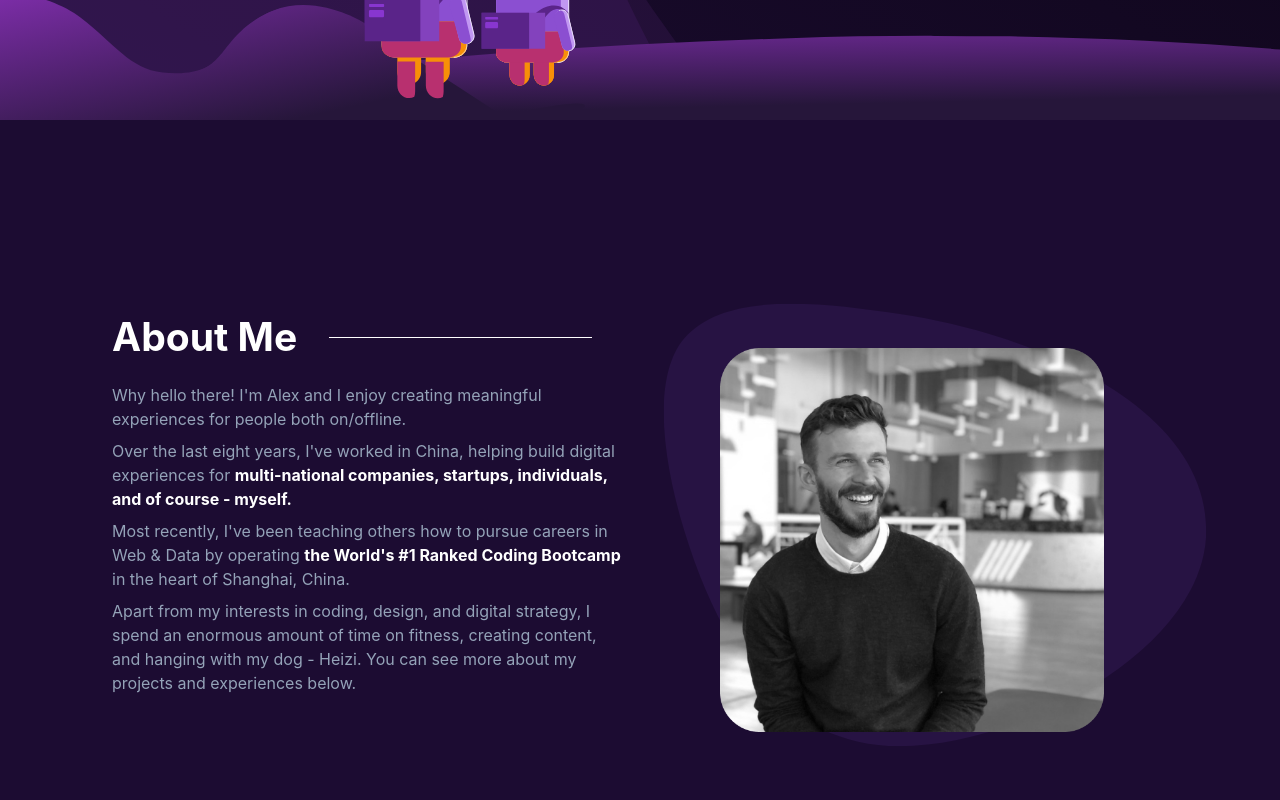
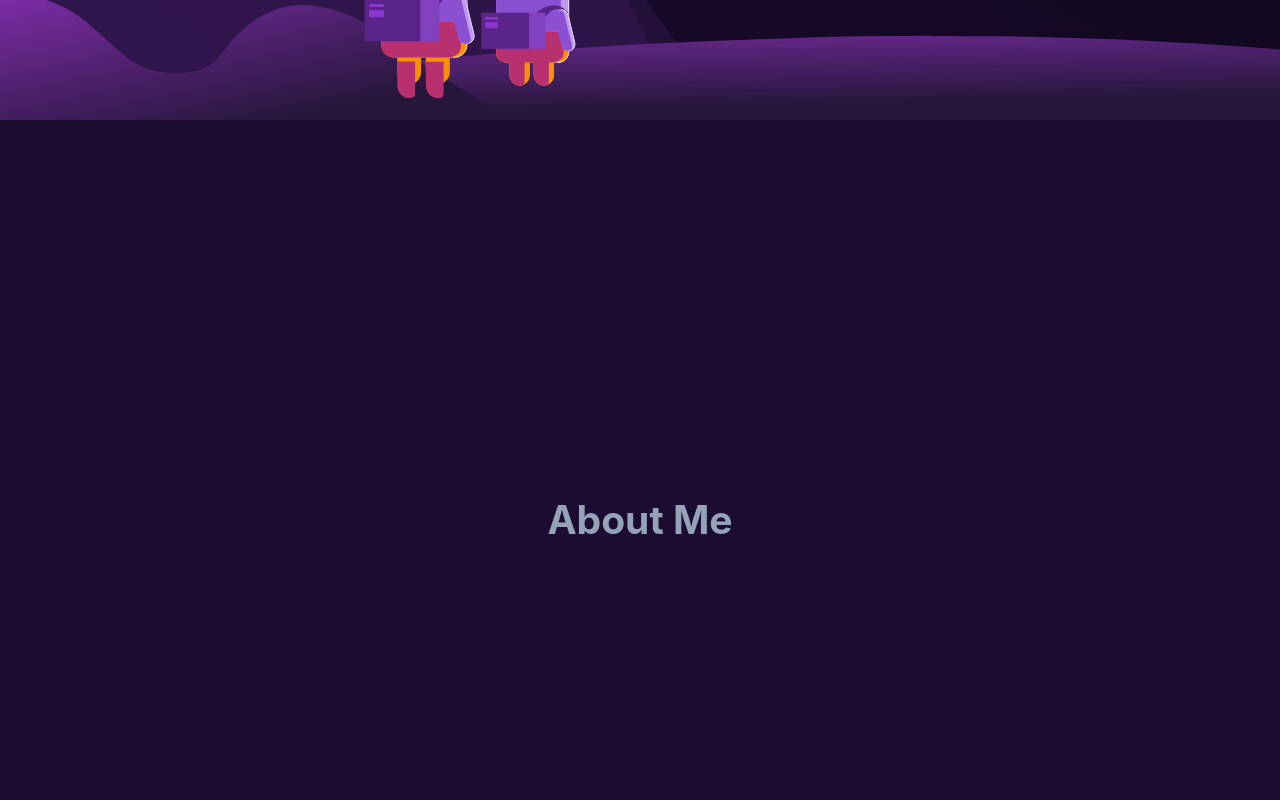
Before and after one commit to smithavt14/next-portfolio-site, a Next.js app: page / in a window 1280 px wide. Shown: the part 680-1480 px from the top of the page. Built offline with nearby package versions, Linux system fonts and the light colour scheme.

Commit message:
Add animation to about, add link to work in about

```diff
--- a/components/About.js
+++ b/components/About.js
@@ -1,33 +1,58 @@
+/* eslint-disable @next/next/no-img-element */
 /* eslint-disable jsx-a11y/alt-text */
-import Image from 'next/image'
-import Headshot from '../public/images/headshot.png'
-import AboutSVG from './AboutSVG'
 
-const About = () => {
+import { FaArrowDown } from 'react-icons/fa';
+
+const Headline = ({toggleAboutContent}) => {
   return (
-    <section id="about" className="snap-center min-h-screen flex items-center overflow-hidden py-40">
-      <div className="mx-auto max-w-screen-xl justify-between relative lg:flex md:px-12 lg:px-24 xl:p48">
-        <div className="mx-4 w-100 lg:w-1/2">
-          <div className="flex items-center justify-between">
-            <h3 className="text-4xl font-bold text-black dark:text-white">About Me</h3>
-            <div className="mx-8 grow h-px  bg-black dark:bg-white"></div>
-          </div>
-          <div className="mt-4 text-black dark:text-slate-400">
-            <p className="mb-2">Why hello there! I&apos;m Alex and I enjoy creating meaningful experiences for people both on/offline.</p>
+    <div onClick={toggleAboutContent} className="group transition p-14 cursor-pointer">
+      <h3 className="
+      transition-all text-4xl font-bold relative text-slate-400 text-center bottom-0
+      group-hover:bottom-1  group-hover:text-black dark:group-hover:text-white">About Me</h3>
+    </div>
+  )
+}
 
-            <p className="mb-2">Over the last eight years, I&apos;ve worked in China, helping build digital experiences for <strong className="text-deepPurple dark:text-white">multi-national companies, startups, individuals, and of course - myself.</strong></p>
+const Content = () => {
 
-            <p className="mb-2">Most recently, I&apos;ve been teaching others how to pursue careers in Web & Data by operating <a className="text-deepPurple dark:text-white font-bold" href="https://www.lewagon.com/shanghai" target="_blank" rel="noreferrer">the World&apos;s #1 Ranked Coding Bootcamp</a> in the heart of Shanghai, China.</p>
+  const endAnimation = (event) => {
+    event.target.classList.remove('opacity-0')
+    event.target.classList.add('opacity-100')
+  }
 
-            <p className="mb-2">Apart from my interests in coding, design, and digital strategy, I spend an enormous amount of time on fitness, creating content, and hanging with my dog - Heizi. You can see more about my projects and experiences below.</p>
-          </div>
+  return (
+    <div className="lg:flex justify-between relative" onAnimationEnd={(event) => endAnimation(event)}>
+      <div className="mx-4 w-100 lg:w-7/12 shrink-0">
+        <div className="flex items-center justify-between opacity-0 animate-fadeUp" style={{animationDelay: '0s'}}>
+          <h3 className="text-4xl font-bold text-black dark:text-white relative">About Me</h3>
+          <div className="mx-8 grow h-px  bg-black dark:bg-white"></div>
         </div>
-        <div className="mx-4 mt-20 flex justify-center items-center lg:mt-10 lg:w-1/2">
-          <div className="w-10/12 h-96 relative z-10">
-            <Image src={Headshot} layout="fill" objectFit="contain" />
-          </div>
+        <div className="mt-4 text-black dark:text-slate-400 opacity-0 animate-fadeUp" style={{animationDelay: '200ms'}}>
+          <p className="mb-2">Why hello there! I&apos;m Alex and I enjoy creating meaningful experiences for people both on/offline.</p>
+          <p className="mb-2">Over the last eight years, I&apos; ve worked in China, helping build digital experiences for <strong className=" dark:text-white">multi-national companies, startups, individuals, and of course - myself.</strong></p>
+          <p className="mb-2">Most recently, I&apos; ve been teaching others how to pursue careers in Web & Data by operating <a className=" dark:text-white font-bold" href="https://www.lewagon.com/shanghai" target="_blank" rel="noreferrer">the World&apos;s #1 Ranked Coding Bootcamp</a> in the heart of Shanghai, China.</p>
+          <p className="mb-2">Apart from my interests in coding, design, and digital strategy, I spend an enormous amount of time on fitness, creating content, and hanging with my dog - Heizi. </p>
+          <a href="#work" className="group flex mt-10">
+            <p className=" dark:text-white font-bold">You can see more about my projects and experiences below.</p>
+            <FaArrowDown className="
+            transition-all fill-midnight dark:fill-white opacity-0 ml-4 bottom-0
+            group-hover:opacity-100 group-hover:animate-bounce"/>
+          </a>
         </div>
-        <AboutSVG />
+      </div>
+      <div className="mx-4 h-full flex grow-0 justify-center items-center opacity-0 animate-fadeUp" style={{animationDelay: '400ms'}}>
+        <img className="object-cover rounded-2xl h-full" src="images/headshot.png" alt="Profile Pic" />
+      </div>
+    </div>
+  )
+}
+
+const About = ({aboutContent, toggleAboutContent}) => {
+  return (
+    <section id="about" className="snap-start z-100 h-screen flex items-center overflow-hidden py-40">
+      <div className="mx-auto max-w-screen-xl justify-between relative lg:flex md:px-12 lg:px-24 xl:px-48">
+      { !aboutContent && <Headline toggleAboutContent={toggleAboutContent} />}
+      { aboutContent && <Content />}
       </div>
     </section>
    );
--- a/components/AboutSVG.js
+++ /dev/null
@@ -1,9 +0,0 @@
-const AboutSVG = () => {
-  return (
-    <svg className="z-0 fill-deepPurple/10 absolute scale-125 inset-x-0 bottom-0 lg:inset-auto lg:inset-y-10 lg:right-32" width="434" height="354" viewBox="0 0 434 354" xmlns="http://www.w3.org/2000/svg">
-      <path d="M434 181.115C434 276.597 284.041 354 188.792 354C93.5421 354 44.2893 272.39 16.327 181.115C-1.1995 123.905 -9.31059 58.042 16.327 27.8668C47.9609 -9.36602 121.758 -1.85673 188.792 8.22993C304.568 25.6509 434 85.6332 434 181.115Z"/>
-    </svg>
-   );
-}
-
-export default AboutSVG;
--- a/components/Hero.js
+++ b/components/Hero.js
@@ -15,7 +15,7 @@ import { FaArrowDown } from 'react-icons/fa';
 
 const Hero = ({darkMode}) => {
   return (
-    <section className={`overflow-hidden snap-center flex flex-col justify-center min-h-screen box-border bg-gradient-to-tr text-midnight dark:text-white  ${darkMode ? "from-midnight to-deepnight" : "from-sky-100 to-sky-300"}`}>
+    <section className={`overflow-hidden flex flex-col justify-center min-h-screen box-border bg-gradient-to-tr text-midnight dark:text-white  ${darkMode ? "from-midnight to-deepnight" : "from-sky-100 to-sky-300"}`}>
       <div className="w-full mb-80 z-20 mx-auto px-6 max-w-screen-xl sm:mb-40 md:px-12 lg:px-24 xl:p48">
         <p className="my-5 text-base">Hi, my name is </p>
 
--- a/components/Navbar.js
+++ b/components/Navbar.js
@@ -1,5 +1,3 @@
-import { useState } from 'react';
-
 import { BsMoonFill } from 'react-icons/bs';
 import { BsFillSunFill } from "react-icons/bs";
 
--- /dev/null
+++ b/components/Work.js
@@ -0,0 +1,11 @@
+const Work = () => {
+  return (
+    <section id="work" className="snap-start z-20 h-screen flex items-center overflow-hidden py-40">
+      <div className="mx-auto max-w-screen-xl justify-between relative lg:flex md:px-12 lg:px-24 xl:px-48">
+        <h3 className="text-4xl font-bold text-black dark:text-white">Where I&apos;ve Worked</h3>
+      </div>
+    </section>
+   );
+}
+
+export default Work;
--- a/pages/index.js
+++ b/pages/index.js
@@ -4,18 +4,23 @@ import Navbar from '../components/Navbar';
 import Hero from '../components/Hero';
 import PageHead from '../components/Head';
 import About from '../components/About';
+import Work from '../components/Work';
 
 export default function Home() {
 
-  const [darkMode, toggle] = useState(true);
-  const toggleDarkMode = () => { toggle(!darkMode) };
+  const [darkMode, darkToggle] = useState(true);
+  const toggleDarkMode = () => { darkToggle(!darkMode) };
+
+  const [aboutContent, aboutToggle] = useState(false);
+  const toggleAboutContent = () => { aboutToggle(!aboutContent) };
 
   return (
-    <div className={`scroll-smooth snap-proximity snap-y ${darkMode ? 'dark bg-midnight' : 'bg-sky-100'}`}>
+    <div className={`scroll-smooth select-none ${darkMode ? 'dark bg-midnight' : 'bg-sky-100'}`}>
       <PageHead />
       <Navbar darkMode={darkMode} toggleDarkMode={toggleDarkMode} />
       <Hero darkMode={darkMode} />
-      <About darkMode={darkMode}/>
+      <About darkMode={darkMode} aboutContent={aboutContent} toggleAboutContent={toggleAboutContent}/>
+      <Work darkMode={darkMode} />
     </div>
   )
 }
--- a/tailwind.config.js
+++ b/tailwind.config.js
@@ -46,6 +46,14 @@ module.exports = {
             transform: 'rotate(-360deg)'
           }
         },
+        shiftUp: {
+          "0%": {
+            marginBottom: '0'
+          },
+          "100%": {
+            marginBottom: '8px'
+          }
+        },
         fadeUp: {
           '0%': {
             transform: 'translatey(40px)',
@@ -74,7 +82,8 @@ module.exports = {
         }
       },
       animation: {
-        fadeUp: 'fadeUp 0.2s ease-out',
+        fadeUp: 'fadeUp 0.5s ease-out',
+        shiftUp: 'shiftUp 0.2s ease-out',
         bounce: 'otherBounce 1s infinite',
         spin: 'spin 60s linear infinite',
         shiftRightSlow: 'shiftRightSlow 60s linear infinite',
```
Also changed, not shown: styles/globals.css (line endings or trailing spaces).
